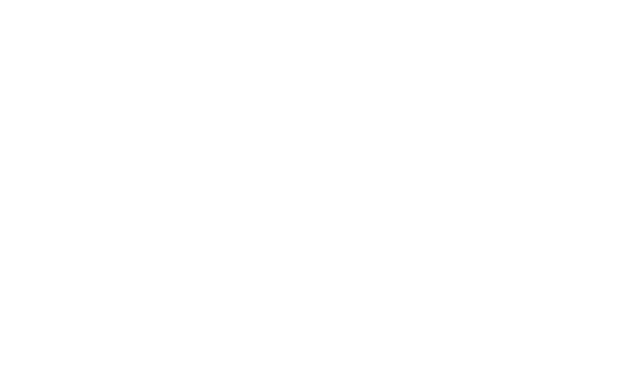
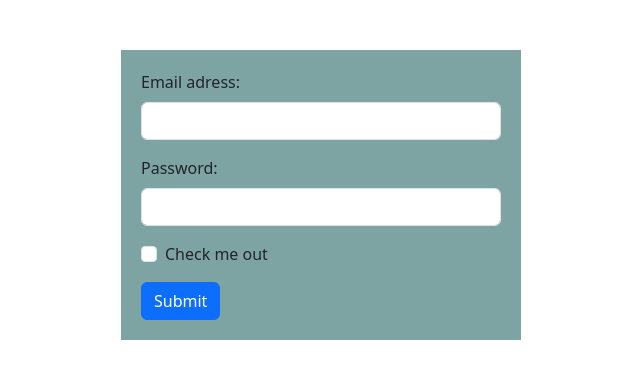
Before and after one commit to ritullia/JavaScriptnew, a plain HTML site: page kartojimas/index.html in a window 1280 px wide. Shown: the whole page, without its empty margins (319-959 px from the left). Drawn offline with nearby package versions, Linux system fonts and the light colour scheme.

Commit message:
uzduoties commit

```diff
--- a/kartojimas/index.html
+++ b/kartojimas/index.html
@@ -4,6 +4,7 @@
     <meta charset="UTF-8">
     <meta http-equiv="X-UA-Compatible" content="IE=edge">
     <meta name="viewport" content="width=device-width, initial-scale=1.0">
+    <link rel="stylesheet" href="./style.css">
     <link href="https://cdn.jsdelivr.net/npm/bootstrap@5.3.0-alpha1/dist/css/bootstrap.min.css" rel="stylesheet" integrity="sha384-GLhlTQ8iRABdZLl6O3oVMWSktQOp6b7In1Zl3/Jr59b6EGGoI1aFkw7cmDA6j6gD" crossorigin="anonymous">
 </head>
     <script src="scripts.js" defer></script>
--- a/kartojimas/scripts.js
+++ b/kartojimas/scripts.js
@@ -183,29 +183,28 @@ console.log('-----------------------------UZDUOTIS---------------------------')
 // pasileidziam funkcija kuri sukuria forma ir ideda i html
 // joje turit panaudoti tris funkcijas kuri sukuria email input, suskuria password input, sukuria checkbox
 
-function createForm(getForm) {
+function createForm() {
 
     let myForm = document.createElement('form');
+    myForm.setAttribute('class', 'email-form');
+    myForm.classList.add('email-form')
 
     createEmailInputs(myForm)
     createPassInputs(myForm)
     createCheckInputs(myForm)
+    createButton(myForm)
     // console.log(myForm)
-
-
+    document.querySelector('.container').append(myForm)
     return myForm
 
 }
-
-
-
 
 //     <div className="mb-3">
 //         <label htmlFor="exampleInputEmail1" className="form-label">Email address</label>
 //         <input type="email" className="form-control" id="exampleInputEmail1" aria-describedby="emailHelp">
 //             <div id="emailHelp" className="form-text">We'll never share your email with anyone else.</div>
 //     </div>
-function createEmailInputs() {
+function createEmailInputs(myForm) {
     let divMb3 = document.createElement('div');
     divMb3.setAttribute('class', 'mb-3')
     let emLabel = document.createElement('label');
@@ -213,10 +212,11 @@ function createEmailInputs() {
     emLabel.setAttribute('class', 'form-label')
     let emInput = document.createElement('input')
     emInput.setAttribute('type', 'email')
-    emInput.setAttribute('class', 'form-check-input')
-    emInput.setAttribute('id', 'exampleCheck1')
+    emInput.setAttribute('class', 'form-control')
+    emInput.setAttribute('id', 'exampleInputEmail1')
     divMb3.append(emLabel, emInput);
-    console.log(divMb3)
+    myForm.append(divMb3)
+
 }
 
 
@@ -224,7 +224,7 @@ function createEmailInputs() {
 //         <label htmlFor="exampleInputPassword1" className="form-label">Password</label>
 //         <input type="password" className="form-control" id="exampleInputPassword1">
 //     </div>
-function createPassInputs() {
+function createPassInputs(myForm) {
     let divMb3 = document.createElement('div');
     divMb3.setAttribute('class', 'mb-3')
     let emLabel = document.createElement('label');
@@ -236,15 +236,16 @@ function createPassInputs() {
     emInput.setAttribute('class', 'form-control')
     emInput.setAttribute('id', 'exampleInputPassword1')
     divMb3.append(emLabel, emInput);
-    console.log(divMb3)
+    myForm.append(divMb3)
+
 }
 
 
 //     <div className="mb-3 form-check">
 //         <input type="checkbox" className="form-check-input" id="exampleCheck1">
-//             <label className="form-check-label" htmlFor="exampleCheck1">Check me out</label>
+//         <label className="form-check-label" htmlFor="exampleCheck1">Check me out</label>
 //     </div>
-function createCheckInputs() {
+function createCheckInputs(myForm) {
     let divFcheck = document.createElement('div');
     divFcheck.setAttribute('class', 'mb-3 form-check');
     let emInput = document.createElement('input')
@@ -252,12 +253,28 @@ function createCheckInputs() {
     emInput.setAttribute('class', 'form-check-input')
     emInput.setAttribute('id', 'exampleCheck1')
     let emLabel = document.createElement('label');
-    emLabel.textContent = 'Check me out: '
+    emLabel.textContent = 'Check me out'
     emLabel.setAttribute('class', 'form-check-label')
-    emLabel.setAttribute('for', 'exampleCheck1')
-    divFcheck.append(emLabel, emInput);
-    console.log(divFcheck)
+    emLabel.setAttribute('for', 'exampleCheck1');
+    divFcheck.append(emLabel, emInput)
+    myForm.append( divFcheck);
+    // console.log(divFcheck)
 }
 
-document.querySelector('.container').append(createForm())
+function createButton(myForm){
+    let btnSub = document.createElement('button');
+    btnSub.textContent = "Submit"
+    btnSub.setAttribute('class', 'btn btn-primary')
+    btnSub.setAttribute('type', 'submit')
+    myForm.append(btnSub);
+    btnSub.addEventListener('click', clickButton)
+}
+
+function clickButton(e){
+    document.querySelector('.email-form').myForm = e.target.value
+    alert("paspaudziau")
+    console.log(myForm)
+}
+
+
 createForm()
--- /dev/null
+++ b/kartojimas/style.css
@@ -0,0 +1,16 @@
+*{
+    margin: 0;
+    padding: 0;
+    box-sizing: border-box;
+}
+
+.container{
+    display: flex;
+    flex-direction: column;
+    justify-content: center;
+    width: 400px!important;
+    height: auto;
+    background-color: rgb(126, 163, 163);
+    padding: 20px!important;
+    margin-top: 50px;
+}
```
